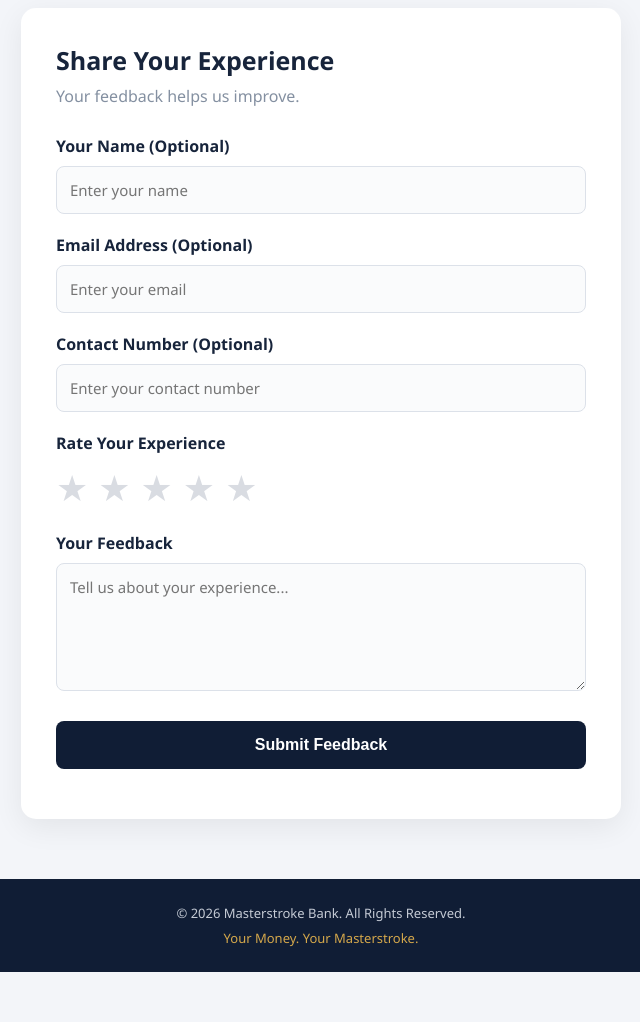
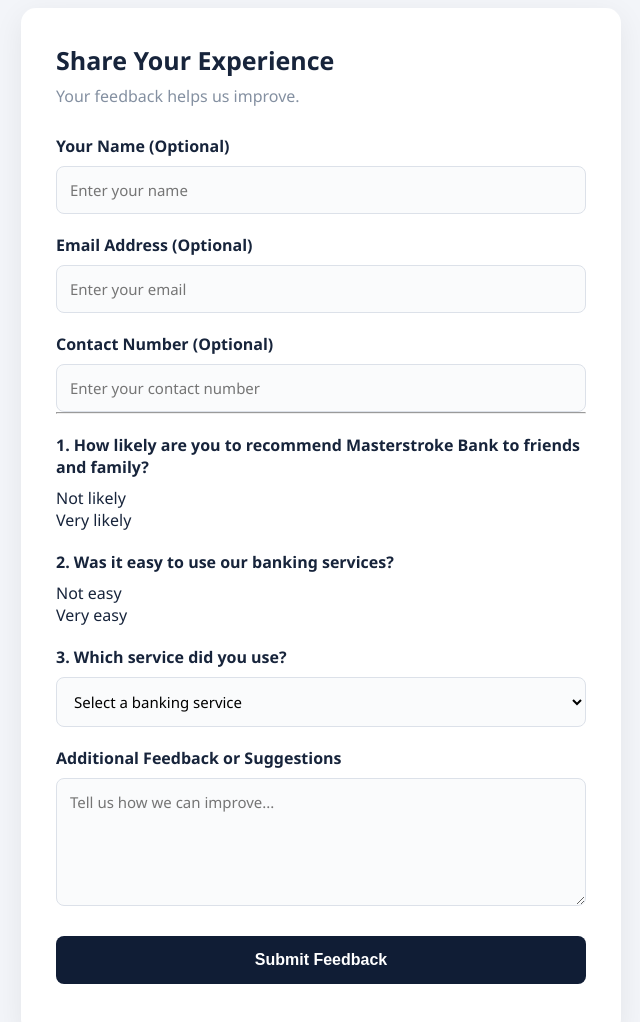
Before and after one commit to aspro74/masterstroke-bank, a plain HTML site: page index.html in a window 1280 px wide. Shown: the part 320-1342 px from the top of the page, without its empty margins (319-959 px from the left). Before the commit the page ends 1292 px from the top, so only its background shows below. Drawn offline with Linux system fonts and the light colour scheme.

Commit message:
Revise feedback form with new questions and options

```diff
--- a/index.html
+++ b/index.html
@@ -26,7 +26,8 @@
             <h2>Share Your Experience</h2>
             <p class="subtitle">Your feedback helps us improve.</p>
 
-  <form id="feedbackForm">
+
+<form id="feedbackForm">
 
     <label for="name">Your Name (Optional)</label>
     <input type="text" id="name" placeholder="Enter your name">
@@ -37,20 +38,42 @@
     <label for="contact">Contact Number (Optional)</label>
     <input type="tel" id="contact" placeholder="Enter your contact number">
 
-    <label>Rate Your Experience</label>
-    <div class="stars">
-        <span data-rating="1">★</span>
-        <span data-rating="2">★</span>
-        <span data-rating="3">★</span>
-        <span data-rating="4">★</span>
-        <span data-rating="5">★</span>
+    <hr>
+
+    <label>1. How likely are you to recommend Masterstroke Bank to friends and family?</label>
+
+    <div class="number-rating" id="recommendOptions">
+        <span class="rating-label">Not likely</span>
+        <div class="number-buttons"></div>
+        <span class="rating-label">Very likely</span>
     </div>
 
-    <input type="hidden" id="rating" required>
+    <label>2. Was it easy to use our banking services?</label>
 
-    <label for="feedback">Your Feedback</label>
+    <div class="number-rating" id="easeOptions">
+        <span class="rating-label">Not easy</span>
+        <div class="number-buttons"></div>
+        <span class="rating-label">Very easy</span>
+    </div>
+
+    <label for="service">3. Which service did you use?</label>
+
+    <select id="service" required>
+        <option value="">Select a banking service</option>
+        <option>Account Opening</option>
+        <option>Money Transfer</option>
+        <option>Online Banking</option>
+        <option>Mobile Banking</option>
+        <option>Customer Support</option>
+        <option>ATM Services</option>
+        <option>Loan Services</option>
+        <option>Other</option>
+    </select>
+
+    <label for="feedback">Additional Feedback or Suggestions</label>
+
     <textarea id="feedback" rows="5"
-        placeholder="Tell us about your experience..."
+        placeholder="Tell us how we can improve..."
         required></textarea>
 
     <button type="submit" id="submitBtn">
@@ -60,6 +83,7 @@
     <p id="status"></p>
 
 </form>
+
         </section>
     </main>
 
```
